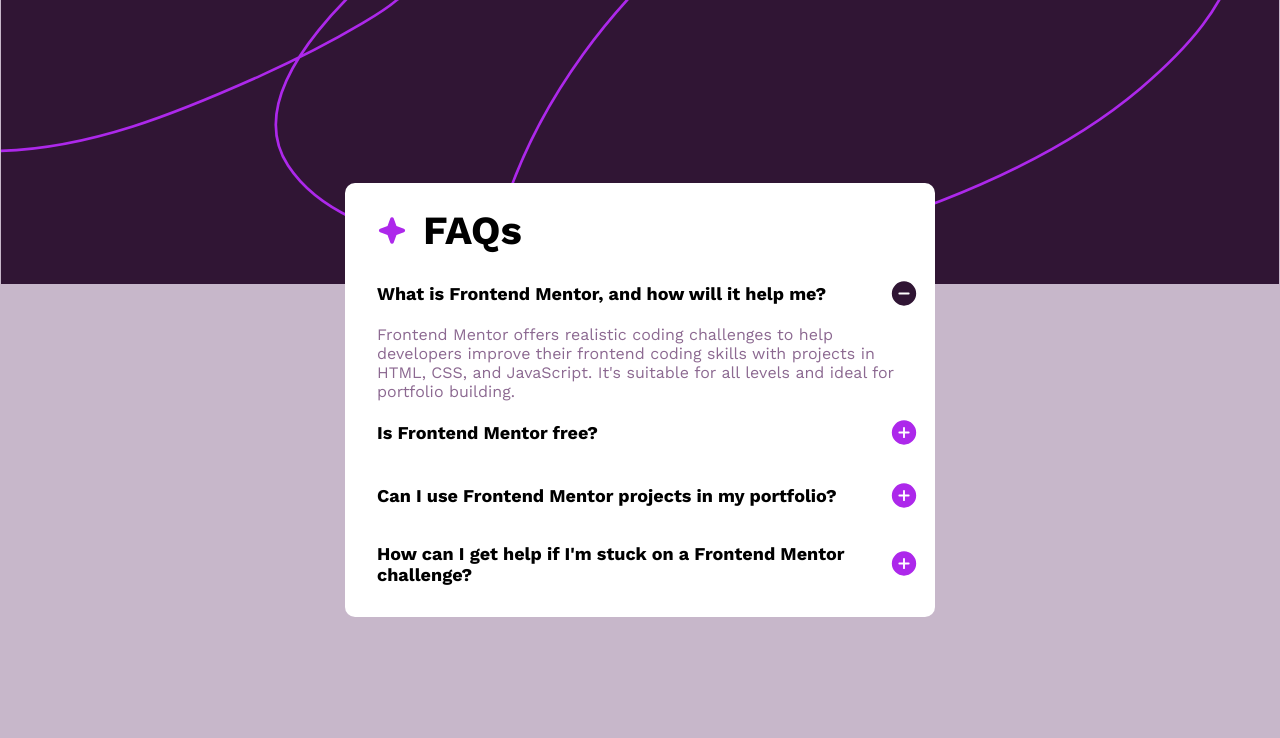
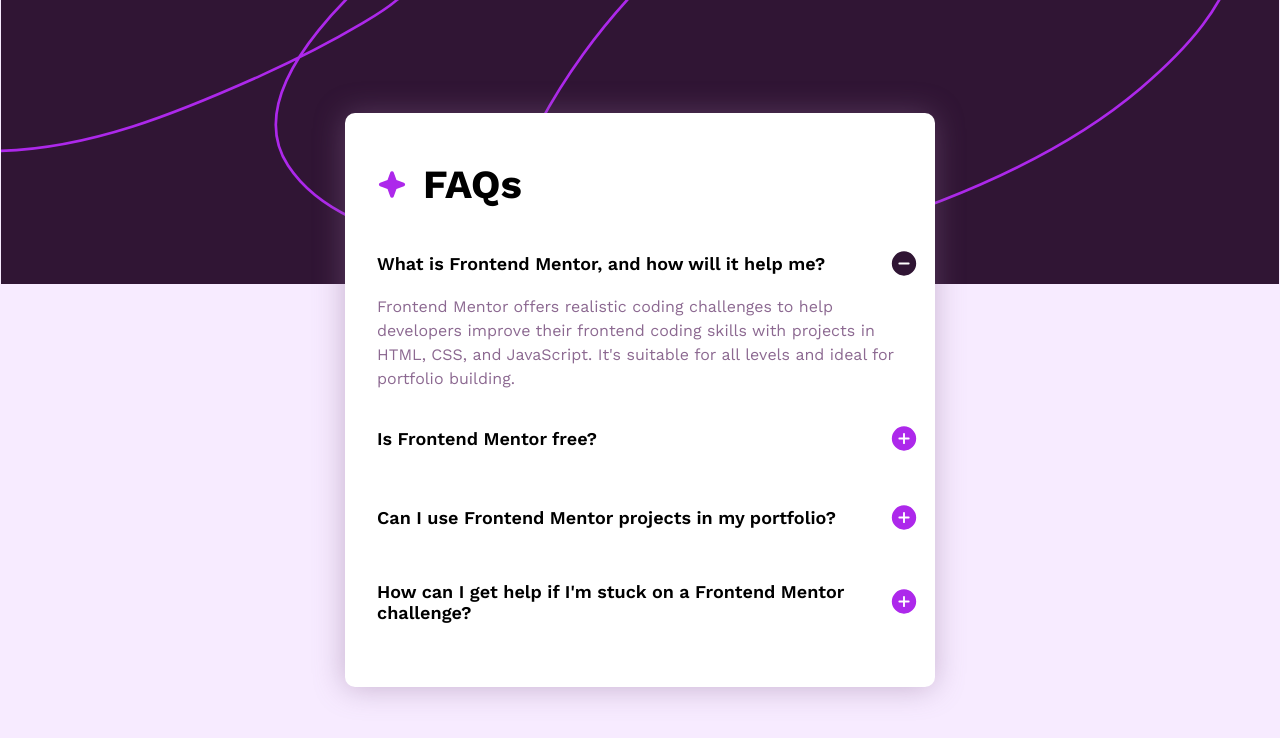
Before and after one commit to AnisBacha/faq-accordion, a plain HTML site: page index.html in a window 1280 px wide. Drawn offline with nearby package versions, Linux system fonts and the light colour scheme.

Commit message:
match design

```diff
--- a/css/style.css
+++ b/css/style.css
@@ -12,7 +12,7 @@ body{
     background-size:contain;
 
 
-    background-color: hsla(293, 16%, 49%, 0.479);
+    background-color: hsl(277, 100%, 96%);
     font-family: "Work Sans";
 
     min-height: 100vh;
@@ -28,6 +28,7 @@ body{
     border-radius: 10px;
     padding: 1rem;
     margin-block: 1rem;
+    box-shadow: -1px 1px 30px hsla(293, 16%, 49%, 0.438);
 }
 
 .main__faqs{
@@ -51,6 +52,7 @@ body{
 }
 .main__question h2{
     font-size: .925rem;
+    font-weight: 600;
     padding-inline: 1rem;
 }
 .main__question:hover{
@@ -65,6 +67,7 @@ body{
     padding-inline: 1rem;
     font-size: .75rem;
     color: hsl(292, 16%, 49%);
+    line-height: 1.5;
 
 }
 
@@ -82,6 +85,12 @@ body{
     .main{
         max-width: 590px;
     }
+    .main__faqs{
+        margin-block: 1.5rem;
+    }
+    .main__question{
+        margin-block: 2rem;
+    }
     .main h2{
         font-size: 1.125rem;
     }
```
